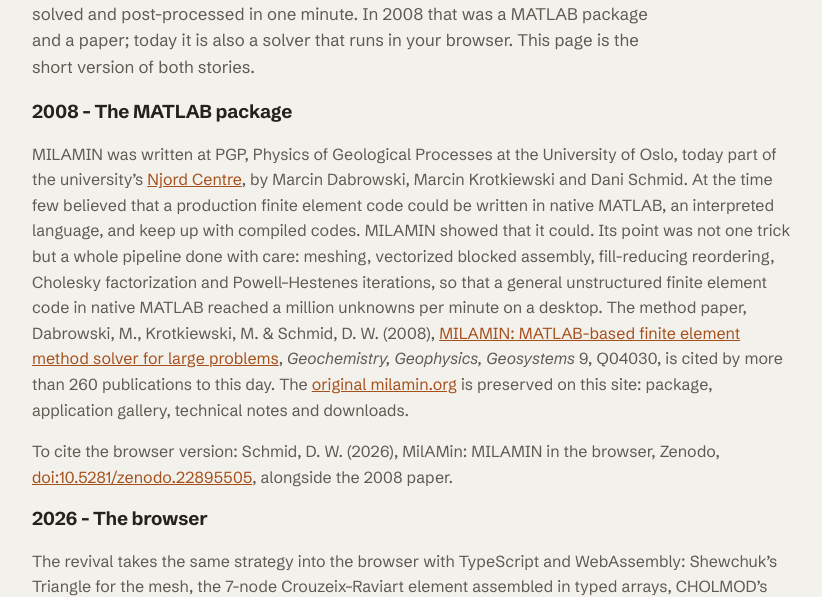
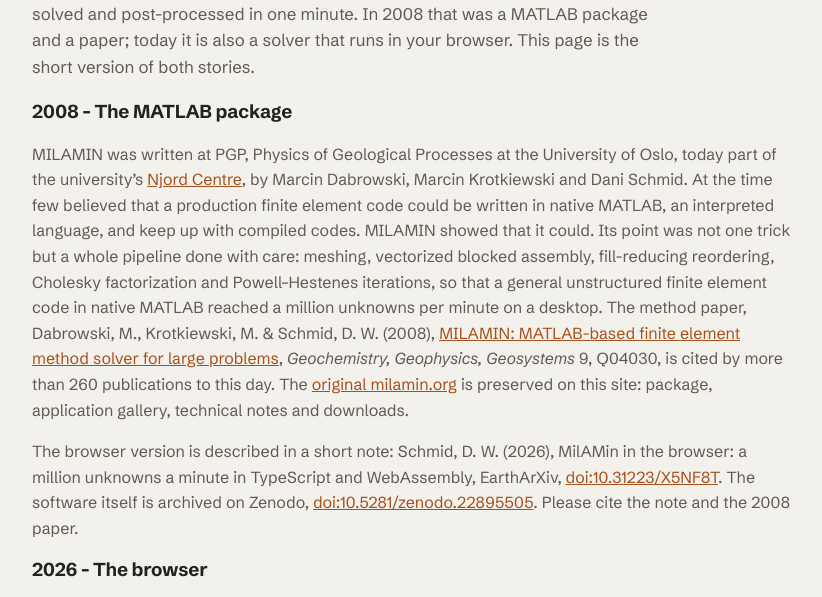
Before and after one commit to dwschmid/milamin-web, a website built with Vite: page apps/milamin/about/index.html in a window 1280 px wide. Shown: the part 142-739 px from the top of the page, without its empty margins (72-894 px from the left). Built offline with nearby package versions, Linux system fonts and the light colour scheme.

Commit message:
Cite the EarthArXiv note

```diff
--- a/apps/milamin/about/index.html
+++ b/apps/milamin/about/index.html
@@ -48,10 +48,13 @@
           downloads.
         </p>
         <p>
-          To cite the browser version: Schmid, D. W. (2026), MilAMin: MILAMIN
-          in the browser, Zenodo,
-          <a href="https://doi.org/10.5281/zenodo.22895505">doi:10.5281/zenodo.22895505</a>,
-          alongside the 2008 paper.
+          The browser version is described in a short note: Schmid, D. W.
+          (2026), MilAMin in the browser: a million unknowns a minute in
+          TypeScript and WebAssembly, EarthArXiv,
+          <a href="https://doi.org/10.31223/X5NF8T">doi:10.31223/X5NF8T</a>.
+          The software itself is archived on Zenodo,
+          <a href="https://doi.org/10.5281/zenodo.22895505">doi:10.5281/zenodo.22895505</a>.
+          Please cite the note and the 2008 paper.
         </p>
 
         <h3>2026 - The browser</h3>
```
Also changed, not shown: README.md.
